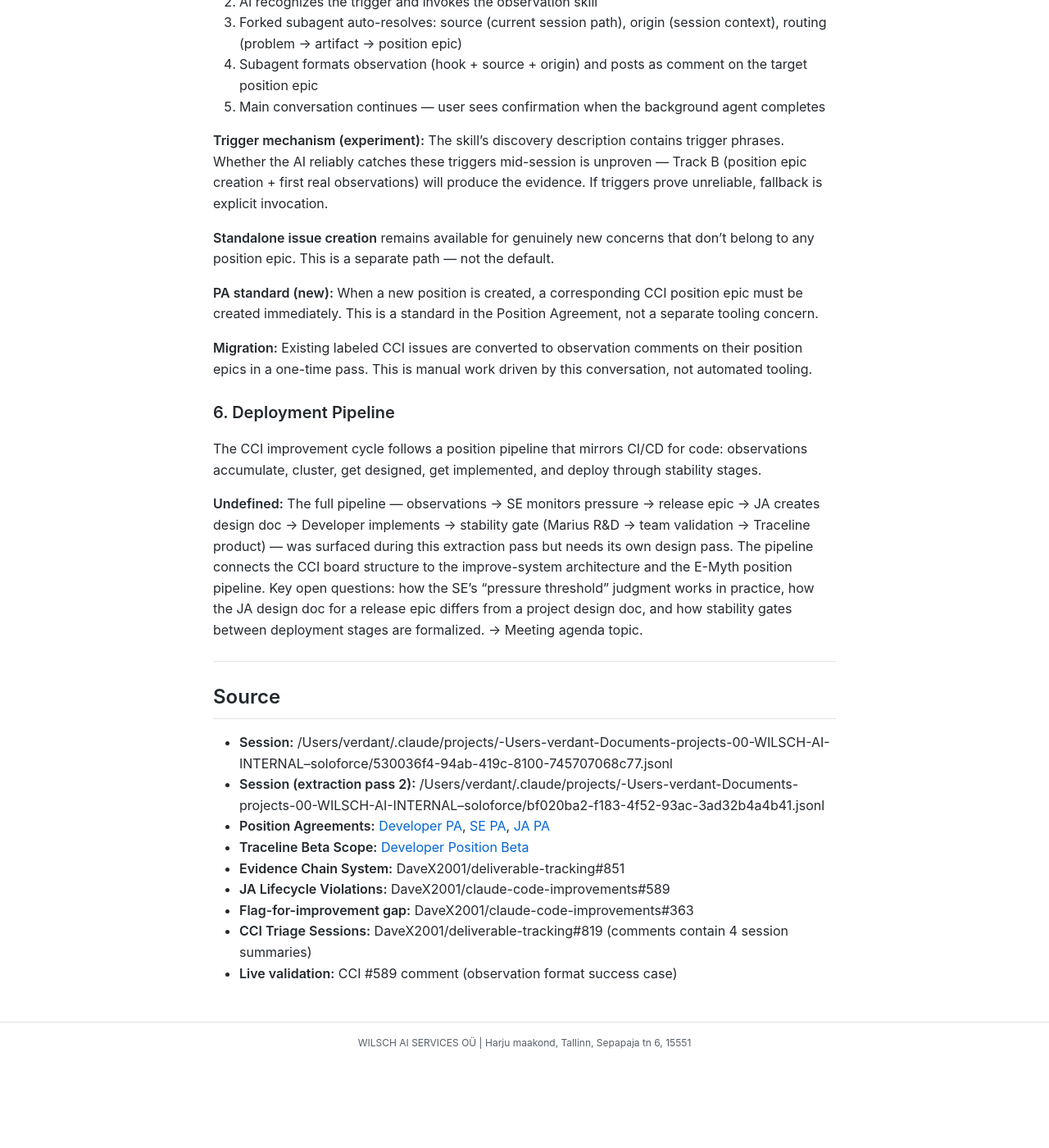
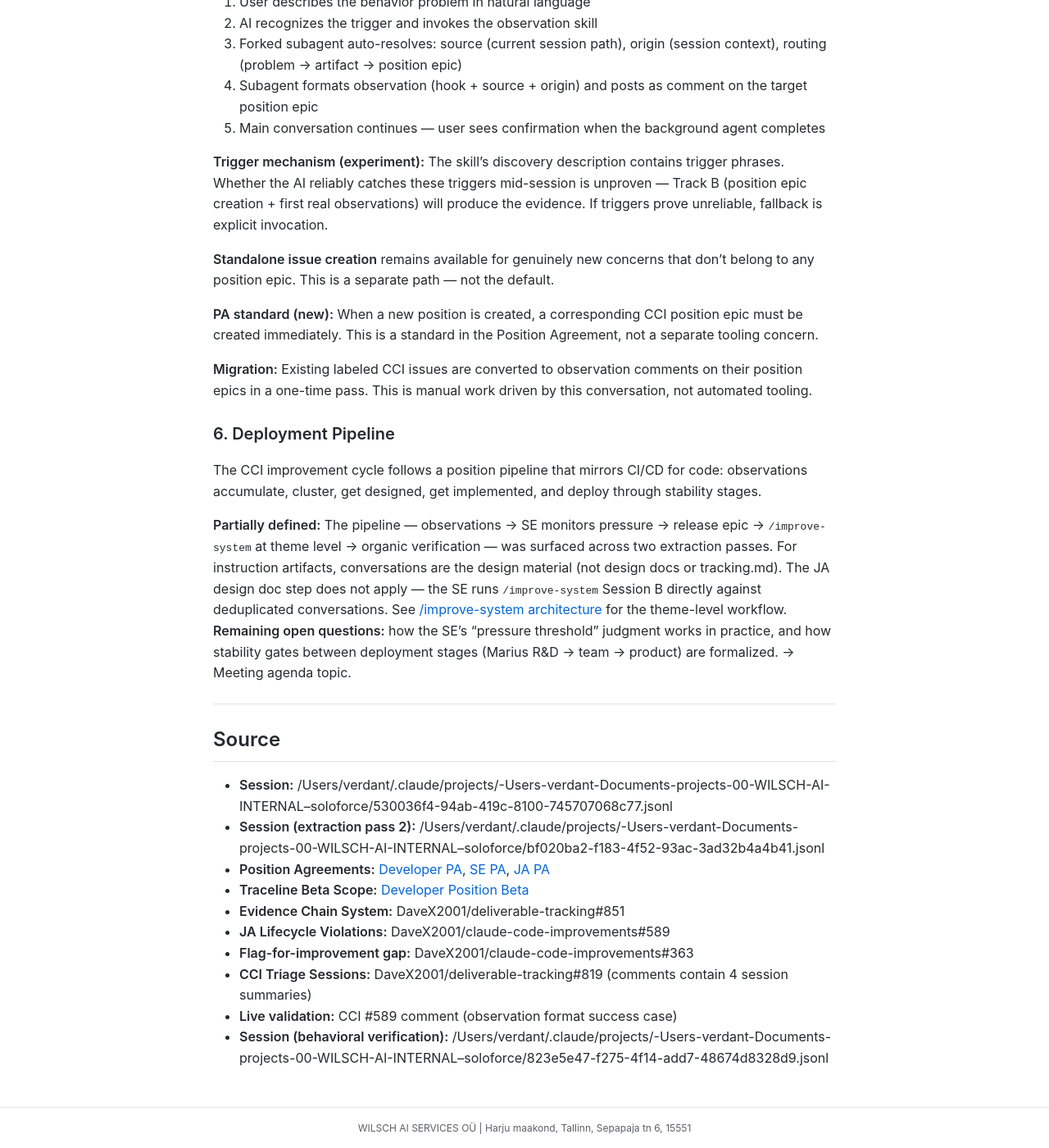
Before and after one commit to MariusWilsch/public-wilsch-ai-pages, a Jekyll site: the page built from project/soloforce/cci-board-structure-design.md, in a window 1280 px wide and 1400 px high, scrolled down 5225 px. Shown: the whole window at 82% size. Built offline with Jekyll 4.4.1, drawn with Linux system fonts in a browser that asks for light colours; our own code applies the rules of GitHub Pages for plain Markdown files; before the commit the page ends 6521 px from its top, so only the background shows below that; some of the changed text lies outside the part shown.

Commit message:
Sync from hippocampus 2026-02-26

```diff
--- a/project/soloforce/cci-board-structure-design.md
+++ b/project/soloforce/cci-board-structure-design.md
@@ -114,7 +114,7 @@ Artifact grouping (which commands, skills, or protocols are affected) happens du
 
 This keeps the position epic clean — only unaddressed observations remain. The release epic stays open until the improve-system B→C loop verifies all observations in the cluster are resolved. No partial closure: if one observation in the release isn't fixed, the cycle continues.
 
-The System Engineer names the release epic after the concern the cluster addresses. This framing — a short title describing the behavioral pattern — is the SE's only addition beyond the observations themselves. The release epic then routes to the Junior Architect for design doc creation, following the standard pipeline.
+The System Engineer names the release epic after the concern the cluster addresses. This framing — a short title describing the behavioral pattern — is the SE's only addition beyond the observations themselves. The release epic then routes to execution — for instruction artifacts, this is `/improve-system` at theme level (Session B reads deduplicated conversations, diagnoses, fixes). See [/improve-system architecture](https://mariuswilsch.github.io/public-wilsch-ai-pages/global/improve-system-architecture) Theme-Level Workflow.
 
 ### 4. Routing
 
@@ -151,7 +151,7 @@ The primary tooling change replaces flag-for-improvement's capture function with
 
 The CCI improvement cycle follows a position pipeline that mirrors CI/CD for code: observations accumulate, cluster, get designed, get implemented, and deploy through stability stages.
 
-**Undefined:** The full pipeline — observations → SE monitors pressure → release epic → JA creates design doc → Developer implements → stability gate (Marius R&D → team validation → Traceline product) — was surfaced during this extraction pass but needs its own design pass. The pipeline connects the CCI board structure to the improve-system architecture and the E-Myth position pipeline. Key open questions: how the SE's "pressure threshold" judgment works in practice, how the JA design doc for a release epic differs from a project design doc, and how stability gates between deployment stages are formalized. → Meeting agenda topic.
+**Partially defined:** The pipeline — observations → SE monitors pressure → release epic → `/improve-system` at theme level → organic verification — was surfaced across two extraction passes. For instruction artifacts, conversations are the design material (not design docs or tracking.md). The JA design doc step does not apply — the SE runs `/improve-system` Session B directly against deduplicated conversations. See [/improve-system architecture](https://mariuswilsch.github.io/public-wilsch-ai-pages/global/improve-system-architecture) for the theme-level workflow. **Remaining open questions:** how the SE's "pressure threshold" judgment works in practice, and how stability gates between deployment stages (Marius R&D → team → product) are formalized. → Meeting agenda topic.
 
 ---
 
@@ -166,3 +166,4 @@ The CCI improvement cycle follows a position pipeline that mirrors CI/CD for cod
 - **Flag-for-improvement gap:** DaveX2001/claude-code-improvements#363
 - **CCI Triage Sessions:** DaveX2001/deliverable-tracking#819 (comments contain 4 session summaries)
 - **Live validation:** CCI #589 comment (observation format success case)
+- **Session (behavioral verification):** /Users/verdant/.claude/projects/-Users-verdant-Documents-projects-00-WILSCH-AI-INTERNAL--soloforce/823e5e47-f275-4f14-add7-48674d8328d9.jsonl
```
